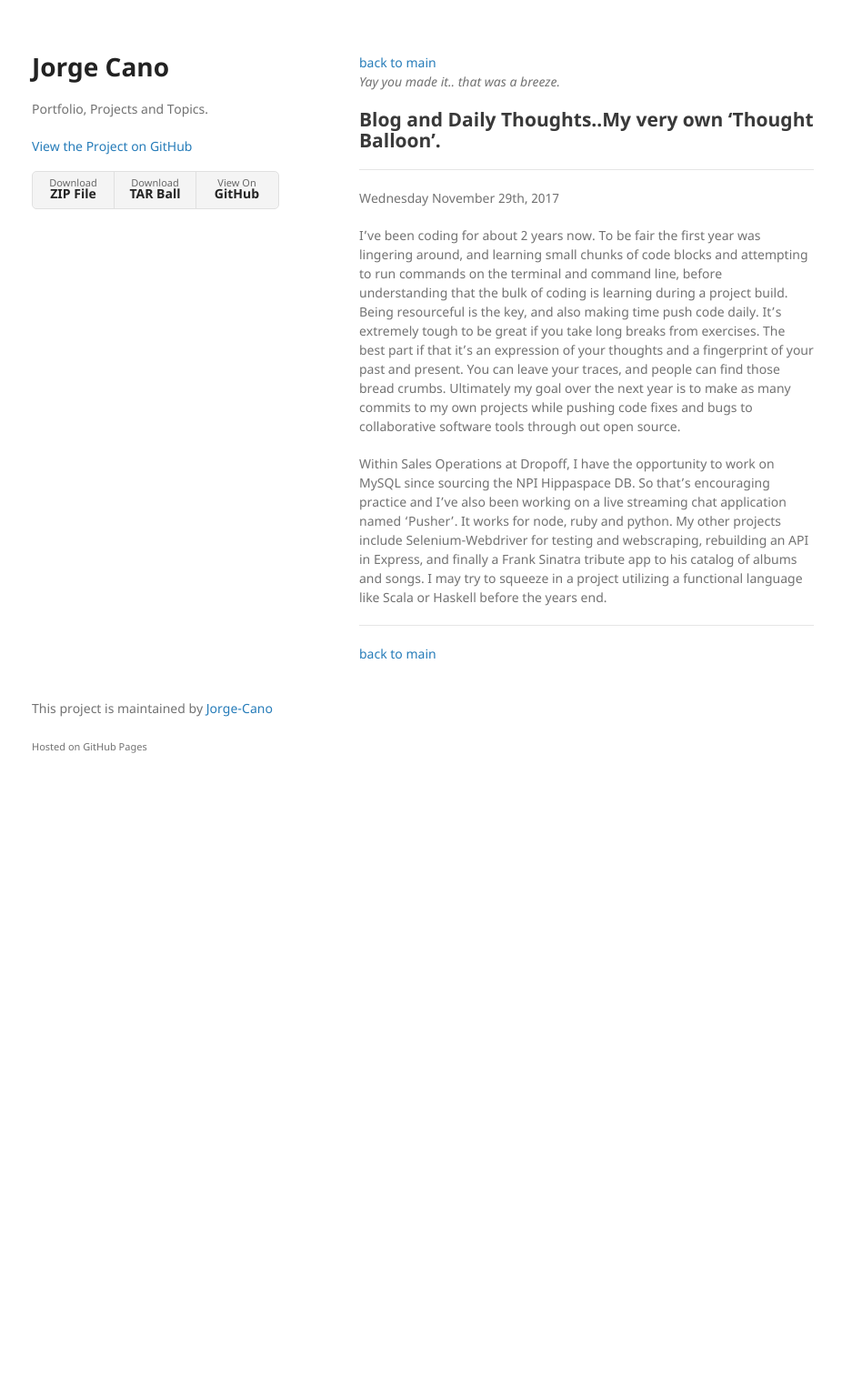
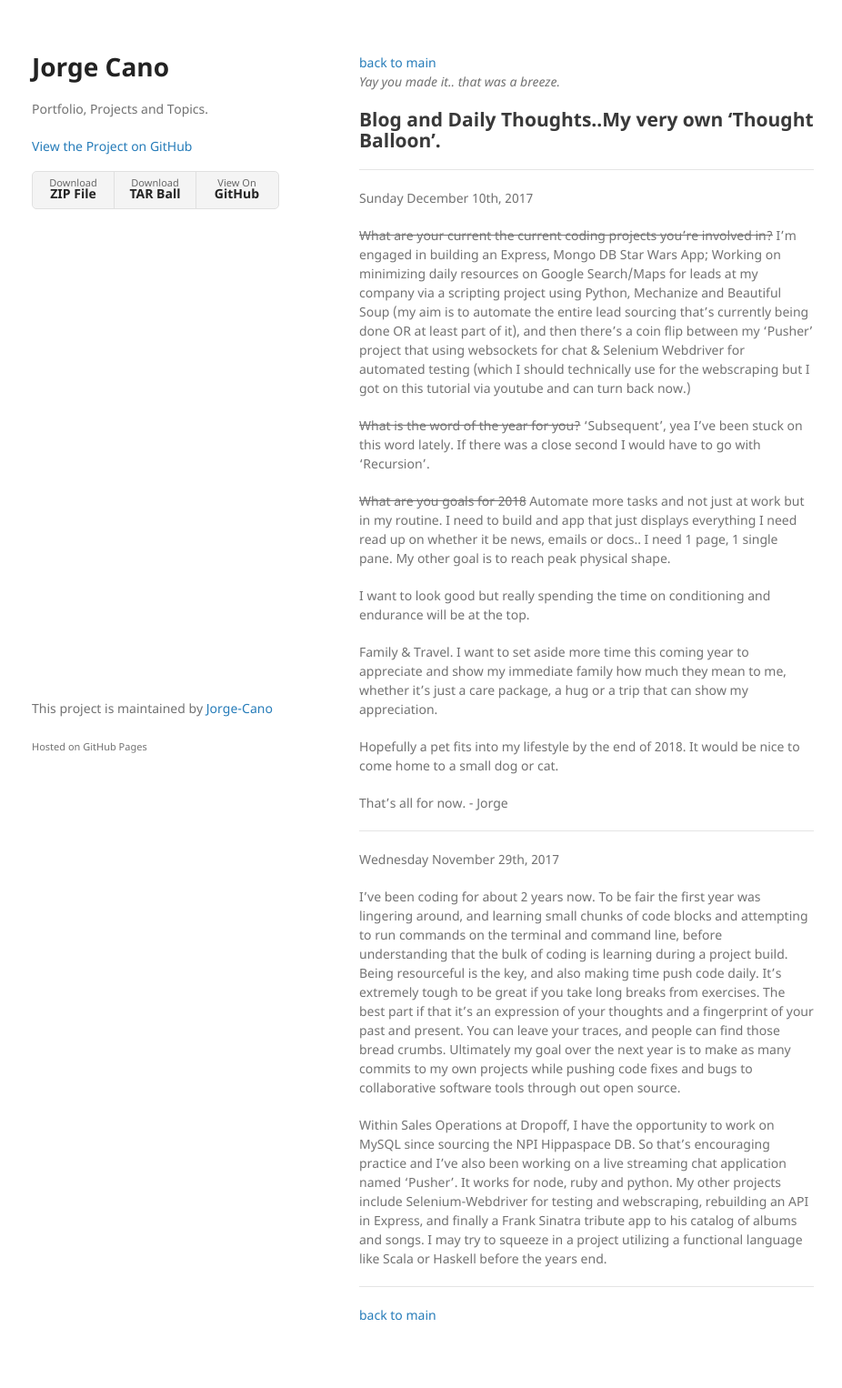
Before and after one commit to Jorge-Cano/Jekyll-Ver1, a Jekyll site: the page built from another-page.md, in a window 1280 px wide. Shown: the whole page at 91% size, without its empty margins (175-1101 px from the left). Built offline with Jekyll 4.4.1, drawn with Linux system fonts in a browser that asks for light colours; before the commit the page ends 900 px from its top, so only the background shows below that.

Commit message:
questions blog input

```diff
--- a/another-page.md
+++ b/another-page.md
@@ -5,6 +5,27 @@ layout: default
 _Yay you made it.. that was a breeze._
 
 ## Blog and Daily Thoughts..My very own 'Thought Balloon'.
+
+* * *
+
+Sunday December 10th, 2017
+
+~~What are your current the current coding projects you're involved in?~~
+I'm engaged in building an Express, Mongo DB Star Wars App; Working on minimizing daily resources on Google Search/Maps for leads at my company via a scripting project using Python, Mechanize and Beautiful Soup (my aim is to automate the entire lead sourcing that's currently being done OR at least part of it), and then there's a coin flip between my 'Pusher' project that using websockets for chat & Selenium Webdriver for automated testing (which I should technically use for the webscraping but I got on this tutorial via youtube and can turn back now.)
+
+~~What is the word of the year for you?~~
+'Subsequent', yea I've been stuck on this word lately. If there was a close second I would have to go with 'Recursion'.
+
+~~What are you goals for 2018~~
+Automate more tasks and not just at work but in my routine. I need to build and app that just displays everything I need read up on whether it be news, emails or docs.. I need 1 page, 1 single pane. My other goal is to reach peak physical shape.
+
+I want to look good but really spending the time on conditioning and endurance will be at the top.
+
+Family & Travel. I want to set aside more time this coming year to appreciate and show my immediate family how much they mean to me, whether it's just a care package, a hug or a trip that can show my appreciation.
+
+Hopefully a pet fits into my lifestyle by the end of 2018. It would be nice to come home to a small dog or cat.
+
+That's all for now. - Jorge
 
 * * *
 
```
